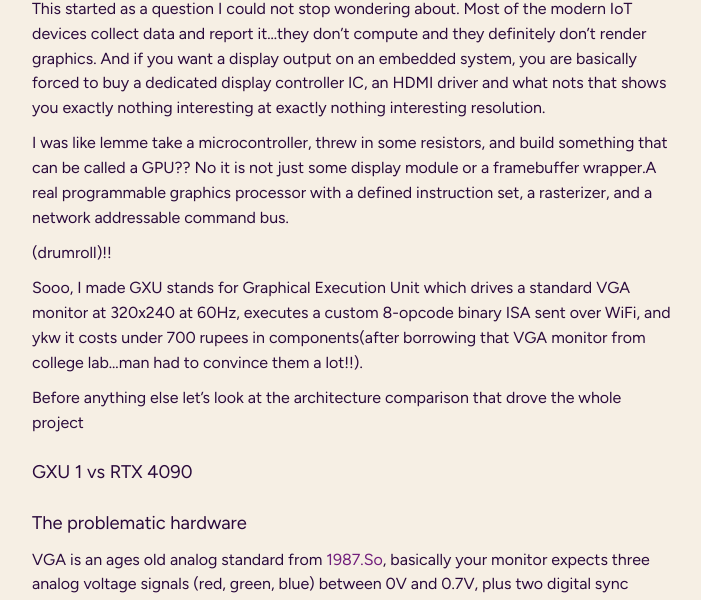
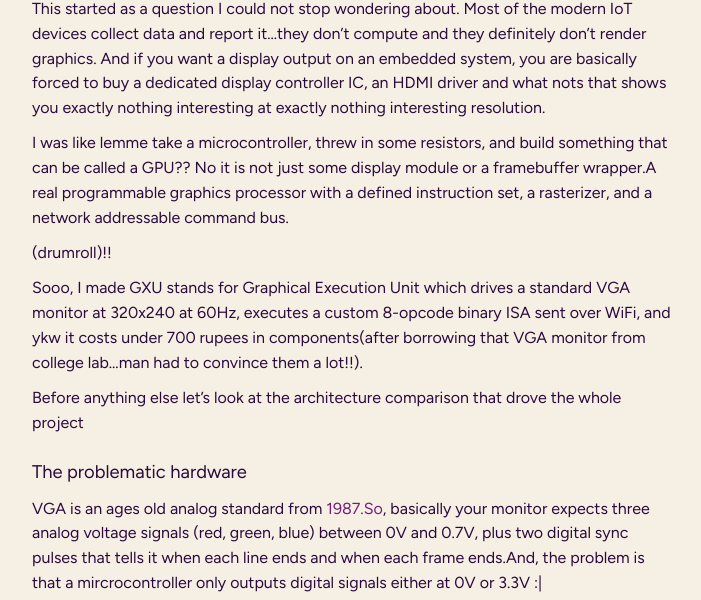
Before and after one commit to Princess0407/Portfolio, an Astro site: page /writing/gxu-1 in a window 1280 px wide. Shown: the part 181-781 px from the top of the page, without its empty margins (288-989 px from the left). Built offline with nearby package versions, Linux system fonts and the light colour scheme; Astro itself is replaced by a stand-in of ours; some packages are replaced by stand-ins of ours.

Commit message:
Update gxu-1.md

```diff
--- a/src/content/writing/gxu-1.md
+++ b/src/content/writing/gxu-1.md
@@ -9,8 +9,6 @@ I was like lemme take a microcontroller, threw in some resistors, and build some
 Sooo, I made GXU stands for Graphical Execution Unit which drives a standard VGA monitor at 320x240 at 60Hz, executes a custom 8-opcode binary ISA sent over WiFi, and ykw it costs under 700 rupees in components(after borrowing that VGA monitor from college lab...man had to convince them a lot!!).
 
 Before anything else let's look at the architecture comparison that drove the whole project
-
-## GXU 1 vs RTX 4090
 
 ## The problematic hardware
 
```
